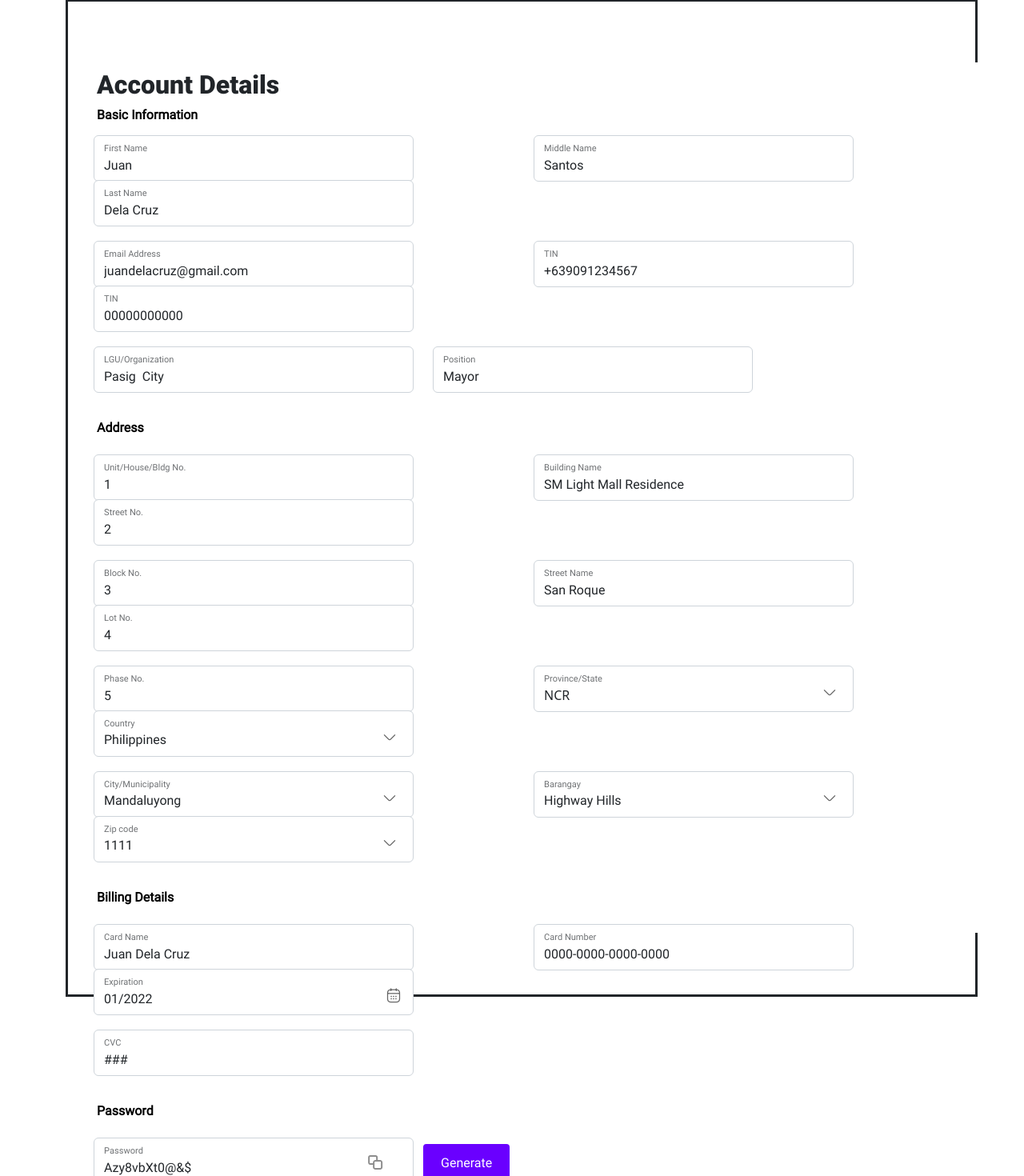
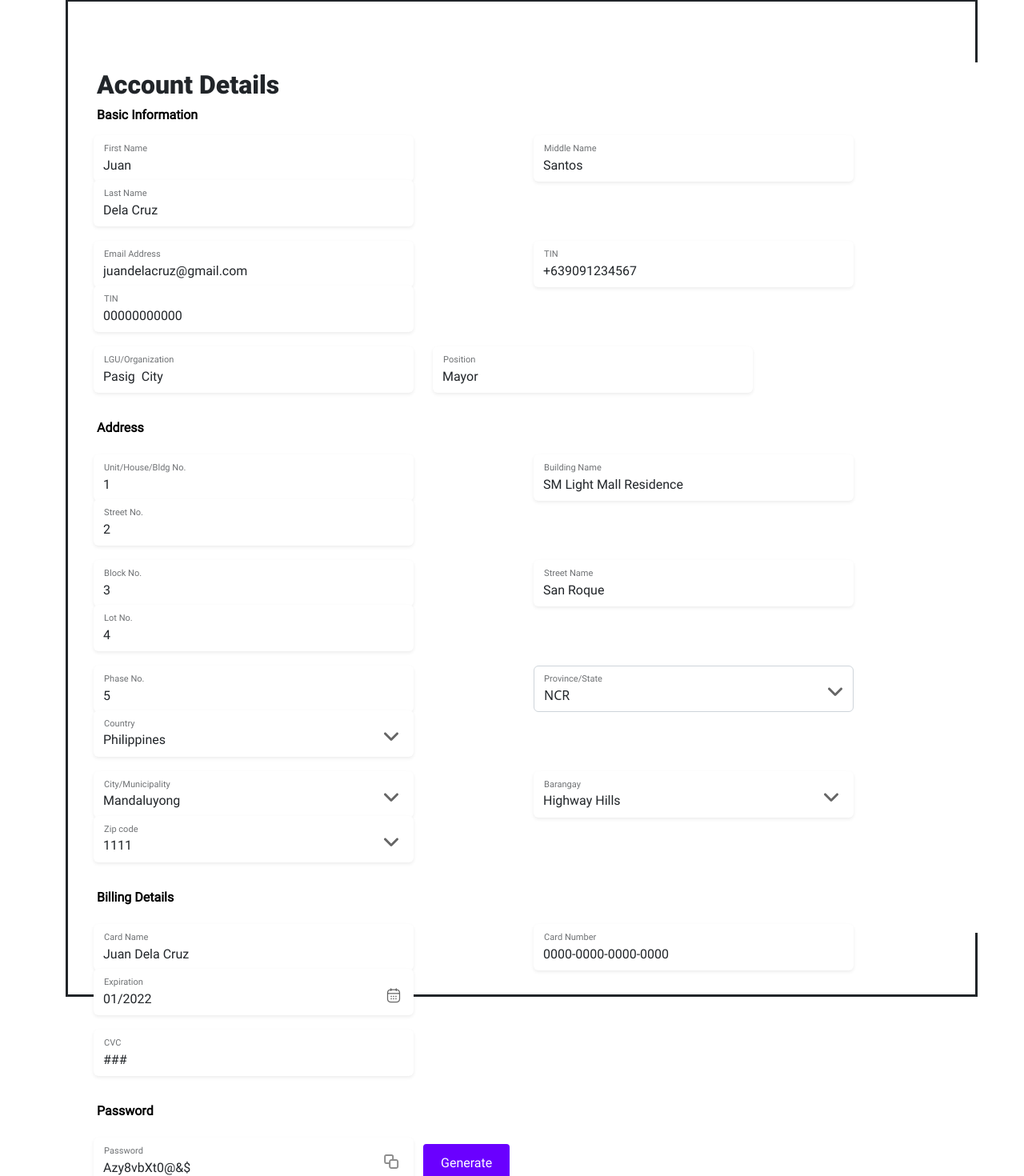
Before and after one commit to integratr-azamora/integratrGov-license-management, a Vue app: page /addaccount in a window 1280 px wide. Shown: the part 125-1595 px from the top of the page at 80% size. Built offline with nearby package versions, Linux system fonts and the light colour scheme.

Commit message:
Vanessa Updatess

```diff
--- a/src/assets/css/licensekey-issue.css
+++ b/src/assets/css/licensekey-issue.css
@@ -41,7 +41,7 @@
     margin-top: 20px;
 }
 
-/* .form-control {
+.form-control {
     display: block;
     width: 100%;
     padding: 0.375rem 0.75rem;
@@ -54,7 +54,7 @@
     -moz-appearance: none;
     appearance: none;
     border-radius: 0.375rem;
-  } */
+  }
 
 .license-header{
     font-family: 'Roboto-black', sans-serif;
--- a/src/components/AddAccount.vue
+++ b/src/components/AddAccount.vue
@@ -9,9 +9,9 @@
             <div class="container">
                <div class="row align-items-start">
                   <div class="col">
-                     <div class="input-group size-inputbox ">
+                     <div class="input-group size-inputbox">
                         <form class="form-floating">
-                           <input type="text" class="default-label form-control" id="information" placeholder="labelfield" value="Juan" >
+                           <input type="text" class="default-label form-control inputbox-font shadow-sm border-color-none" id="information" placeholder="labelfield" value="Juan" >
                            <label for="information" class="info">First Name</label>
                         </form>
                      </div>
@@ -19,7 +19,7 @@
                   <div class="col">
                      <div class="input-group size-inputbox ">
                         <form class="form-floating">
-                           <input type="text" class="default-label form-control" id="label" placeholder="labelfield" value="Santos" >
+                           <input type="text" class="default-label form-control inputbox-font shadow-sm border-color-none" id="label" placeholder="labelfield" value="Santos" >
                            <label for="information" class="info">Middle Name</label>
                         </form>
                      </div>
@@ -27,7 +27,7 @@
                   <div class="col">
                      <div class="input-group size-inputbox ">
                         <form class="form-floating">
-                           <input type="text" class="default-label form-control" id="information" placeholder="labelfield" value="Dela Cruz" >
+                           <input type="text" class="default-label form-control inputbox-font shadow-sm border-color-none" id="information" placeholder="labelfield" value="Dela Cruz" >
                            <label for="information" class="info">Last Name</label>
                         </form>
                      </div>
@@ -41,7 +41,7 @@
                   <div class="col">
                      <div class="input-group size-inputbox ">
                         <form class="form-floating">
-                           <input type="text" class="default-label form-control" id="information" placeholder="labelfield" value="juandelacruz@gmail.com" >
+                           <input type="text" class="default-label form-control inputbox-font shadow-sm border-color-none" id="information" placeholder="labelfield" value="juandelacruz@gmail.com" >
                            <label for="information" class="info">Email Address</label>
                         </form>
                      </div>
@@ -49,7 +49,7 @@
                   <div class="col">
                      <div class="input-group size-inputbox ">
                         <form class="form-floating">
-                           <input type="text" class="default-label form-control" id="information" placeholder="labelfield" value="+639091234567" >
+                           <input type="text" class="default-label form-control inputbox-font shadow-sm border-color-none" id="information" placeholder="labelfield" value="+639091234567" >
                            <label for="information" class="info">TIN</label>
                         </form>
                      </div>
@@ -57,7 +57,7 @@
                   <div class="col">
                      <div class="input-group size-inputbox ">
                         <form class="form-floating">
-                           <input type="text" class="default-label form-control" id="information" placeholder="labelfield" value="00000000000" >
+                           <input type="text" class="default-label form-control inputbox-font shadow-sm border-color-none" id="information" placeholder="labelfield" value="00000000000" >
                            <label for="information" class="info">TIN</label>
                         </form>
                      </div>
@@ -71,7 +71,7 @@
                   <div class="col">
                      <div class="input-group size-inputbox ">
                         <form class="form-floating">
-                           <input type="text" class="default-label form-control" id="information" placeholder="labelfield" value="Pasig  City" >
+                           <input type="text" class="default-label form-control inputbox-font shadow-sm border-color-none" id="information" placeholder="labelfield" value="Pasig  City" >
                            <label for="information" class="info">LGU/Organization</label>
                         </form>
                      </div>
@@ -79,7 +79,7 @@
                   <div class="col">
                      <div class="input-group size-inputbox ">
                         <form class="form-floating">
-                           <input type="text" class="default-label form-control" id="information" placeholder="labelfield" value="Mayor" >
+                           <input type="text" class="default-label form-control inputbox-font shadow-sm border-color-none" id="information" placeholder="labelfield" value="Mayor" >
                            <label for="information" class="info">Position</label>
                         </form>
                      </div>
@@ -94,7 +94,7 @@
                   <div class="col">
                      <div class="input-group size-inputbox ">
                         <form class="form-floating">
-                           <input type="text" class="default-label form-control" id="information" placeholder="labelfield" value="1" >
+                           <input type="text" class="default-label form-control inputbox-font shadow-sm border-color-none" id="information" placeholder="labelfield" value="1" >
                            <label for="information" class="info">Unit/House/Bldg No.</label>
                         </form>
                      </div>
@@ -102,7 +102,7 @@
                   <div class="col">
                      <div class="input-group size-inputbox ">
                         <form class="form-floating">
-                           <input type="text" class="default-label form-control" id="information" placeholder="labelfield" value="SM Light Mall Residence" >
+                           <input type="text" class="default-label form-control inputbox-font shadow-sm border-color-none" id="information" placeholder="labelfield" value="SM Light Mall Residence" >
                            <label for="information" class="info">Building Name</label>
                         </form>
                      </div>
@@ -110,7 +110,7 @@
                   <div class="col">
                      <div class="input-group size-inputbox ">
                         <form class="form-floating">
-                           <input type="text" class="default-label form-control" id="information" placeholder="labelfield" value="2" >
+                           <input type="text" class="default-label form-control inputbox-font shadow-sm border-color-none" id="information" placeholder="labelfield" value="2" >
                            <label for="information" class="info">Street No.</label>
                         </form>
                      </div>
@@ -124,7 +124,7 @@
                   <div class="col">
                      <div class="input-group size-inputbox ">
                         <form class="form-floating">
-                           <input type="text" class="default-label form-control" id="information" placeholder="labelfield" value="3" >
+                           <input type="text" class="default-label form-control inputbox-font shadow-sm border-color-none" id="information" placeholder="labelfield" value="3" >
                            <label for="information" class="info">Block No.</label>
                         </form>
                      </div>
@@ -132,7 +132,7 @@
                   <div class="col">
                      <div class="input-group size-inputbox ">
                         <form class="form-floating">
-                           <input type="text" class="default-label form-control" id="information" placeholder="labelfield" value="San Roque" >
+                           <input type="text" class="default-label form-control inputbox-font shadow-sm border-color-none" id="information" placeholder="labelfield" value="San Roque" >
                            <label for="information" class="info">Street Name</label>
                         </form>
                      </div>
@@ -140,7 +140,7 @@
                   <div class="col">
                      <div class="input-group size-inputbox ">
                         <form class="form-floating">
-                           <input type="text" class="default-label form-control" id="information" placeholder="labelfield" value="4" >
+                           <input type="text" class="default-label form-control inputbox-font shadow-sm border-color-none" id="information" placeholder="labelfield" value="4" >
                            <label for="information" class="info">Lot No.</label>
                         </form>
                      </div>
@@ -154,7 +154,7 @@
                   <div class="col">
                      <div class="input-group size-inputbox ">
                         <form class="form-floating">
-                           <input type="text" class="default-label form-control" id="information" placeholder="labelfield" value="5" >
+                           <input type="text" class="default-label form-control inputbox-font shadow-sm border-color-none" id="information" placeholder="labelfield" value="5" >
                            <label for="information" class="info">Phase No.</label>
                         </form>
                      </div>
@@ -166,18 +166,18 @@
                               <option selected>NCR</option>
                            </select>
                            <label for="floatingSelect" class="info">Province/State</label>
-                           <i class="add-icon gray isax isax-arrow-down-1" style="position:absolute;left:360px; bottom: 15px;"></i>
+                           <fa class="arrow-icon margin-top-left gray" icon="angle-down" style="position:absolute;left:350px; bottom: 14px;"/>
                         </form>
                      </div>
                   </div>
                   <div class="col">
                      <div class="input-group size-inputbox ">
                         <form class="form-floating">
-                           <select class="default-label form-control" id="floatingSelect" aria-label="Floating select">
+                           <select class="default-label form-control inputbox-font shadow-sm border-color-none" id="floatingSelect" aria-label="Floating select">
                               <option selected>Philippines</option>
                            </select>
                            <label for="floatingSelect" class="info">Country</label>
-                           <i class="add-icon gray isax isax-arrow-down-1" style="position:absolute;left:360px; bottom: 15px;"></i>
+                           <fa class="arrow-icon margin-top-left gray" icon="angle-down" style="position:absolute;left:345px; bottom: 14px;"/>
                         </form>
                      </div>
                   </div>
@@ -190,33 +190,33 @@
                   <div class="col">
                      <div class="input-group size-inputbox ">
                         <form class="form-floating">
-                           <select class="default-label form-control" id="floatingSelect" aria-label="Floating select">
+                           <select class="default-label form-control inputbox-font shadow-sm border-color-none" id="floatingSelect" aria-label="Floating select">
                               <option selected>Mandaluyong</option>
                            </select>
                            <label for="floatingSelect" class="info">City/Municipality</label>
-                           <i class="add-icon gray isax isax-arrow-down-1" style="position:absolute;left:360px; bottom: 15px;"></i>
+                           <fa class="arrow-icon margin-top-left gray" icon="angle-down" style="position:absolute;left:345px; bottom: 14px;"/>
                         </form>
                      </div>
                   </div>
                   <div class="col">
                      <div class="input-group size-inputbox ">
                         <form class="form-floating">
-                           <select class="default-label form-control" id="floatingSelect" aria-label="Floating select">
+                           <select class="default-label form-control inputbox-font shadow-sm border-color-none" id="floatingSelect" aria-label="Floating select">
                               <option selected>Highway Hills</option>
                            </select>
                            <label for="floatingSelect" class="info">Barangay</label>
-                           <i class="add-icon gray isax isax-arrow-down-1" style="position:absolute;left:360px; bottom: 15px;"></i>
+                           <fa class="arrow-icon margin-top-left gray" icon="angle-down" style="position:absolute;left:345px; bottom: 14px;"/>
                         </form>
                      </div>
                   </div>
                   <div class="col">
                      <div class="input-group size-inputbox ">
                         <form class="form-floating">
-                           <select class="default-label form-control" id="floatingSelect" aria-label="Floating select">
+                           <select class="default-label form-control inputbox-font shadow-sm border-color-none" id="floatingSelect" aria-label="Floating select">
                               <option selected>1111</option>
                            </select>
                            <label for="floatingSelect" class="info">Zip code</label>
-                           <i class="add-icon gray isax isax-arrow-down-1" style="position:absolute;left:360px; bottom: 15px;"></i>
+                           <fa class="arrow-icon margin-top-left gray" icon="angle-down" style="position:absolute;left:345px; bottom: 14px;"/>
                         </form>
                      </div>
                   </div>
@@ -230,7 +230,7 @@
                   <div class="col">
                      <div class="input-group size-inputbox ">
                         <form class="form-floating">
-                           <input type="text" class="default-label form-control" id="information" placeholder="labelfield" value="Juan Dela Cruz" >
+                           <input type="text" class="default-label form-control inputbox-font shadow-sm border-color-none" id="information" placeholder="labelfield" value="Juan Dela Cruz" >
                            <label for="information" class="info">Card Name</label>
                         </form>
                      </div>
@@ -238,7 +238,7 @@
                   <div class="col">
                      <div class="input-group size-inputbox ">
                         <form class="form-floating">
-                           <input type="text" class="default-label form-control" id="information" placeholder="labelfield" value="0000-0000-0000-0000" >
+                           <input type="text" class="default-label form-control inputbox-font shadow-sm border-color-none" id="information" placeholder="labelfield" value="0000-0000-0000-0000" >
                            <label for="information" class="info">Card Number</label>
                         </form>
                      </div>
@@ -246,7 +246,7 @@
                   <div class="col">
                      <div class="input-group size-inputbox ">
                         <form class="form-floating">
-                           <input type="text" class="default-label form-control" id="information" placeholder="labelfield" value="01/2022" >
+                           <input type="text" class="default-label form-control inputbox-font shadow-sm border-color-none" id="information" placeholder="labelfield" value="01/2022" >
                            <label for="information" class="info">Expiration</label>
                            <i class="add-icon gray isax isax-calendar-1"></i>
                         </form>
@@ -262,7 +262,7 @@
                   <div class="col">
                      <div class="input-group size-inputbox ">
                         <form class="form-floating">
-                           <input type="text" class="default-label form-control" id="information" placeholder="labelfield" value="###" >
+                           <input type="text" class="default-label form-control inputbox-font shadow-sm border-color-none" id="information" placeholder="labelfield" value="###" >
                            <label for="information" class="info">CVC</label>
                         </form>
                      </div>
@@ -277,9 +277,9 @@
                   <div class="col">
                      <div class="input-group size-inputbox ">
                         <form class="form-floating">
-                           <input type="text" class="default-label form-control" id="information" placeholder="labelfield" value="Azy8vbXt0@&$" >
+                           <input type="text" class="default-label form-control inputbox-font shadow-sm border-color-none" id="information" placeholder="labelfield" value="Azy8vbXt0@&$" >
                            <label for="information" class="info">Password</label>
-                           <img src="../assets/icon/copy.svg" class="icon-size" alt="copy" style="position:absolute;left:340px; bottom: 15px;">
+                           <img src="../assets/icon/copy.svg" class="icon-size" alt="copy" style="position:absolute;left:360px; bottom: 16px;">
                         </form>
                      </div>
                   </div>
--- a/src/components/Licensekey-Issue.vue
+++ b/src/components/Licensekey-Issue.vue
@@ -15,6 +15,7 @@
             <option selected>Business Permit and License</option>
          </select>
          <label for="floatingSelect" class="info">Module</label>
+         <fa class="arrow-icon margin-top-left gray" icon="angle-down" style="position:absolute;left:855px; bottom: 18px;"/>
       </div>
       <!-- 2nd -->
       <div class="form-floating">
@@ -22,6 +23,7 @@
             <option selected>1.0</option>
          </select>
          <label for="floatingSelect" class="info">Version</label>
+         <fa class="arrow-icon margin-top-left gray" icon="angle-down" style="position:absolute;left:855px; bottom: 18px;"/>
       </div>
       <!-- 3rd -->
       <div class="form-floating">
@@ -29,6 +31,7 @@
             <option selected>n/a</option>
          </select>
          <label for="floatingSelect" class="info">Grace Period</label>
+         <fa class="arrow-icon margin-top-left gray" icon="angle-down" style="position:absolute;left:855px; bottom: 18px;"/>
       </div>
       <!-- 4th -->
       <div class="form-floating">
@@ -36,6 +39,7 @@
             <option selected>1.0</option>
          </select>
          <label for="floatingSelect" class="info">Version</label>
+         <fa class="arrow-icon margin-top-left gray" icon="angle-down" style="position:absolute;left:855px; bottom: 18px;"/>
       </div>
       <!-- 5th -->
       <div class="form-floating">
@@ -43,6 +47,7 @@
             <option selected>40 years</option>
          </select>
          <label for="floatingSelect" class="info">Validity</label>
+         <fa class="arrow-icon margin-top-left gray" icon="angle-down" style="position:absolute;left:855px; bottom: 18px;"/>
       </div>
       <!-- 6th -->
       <div class="form-floating">
@@ -50,6 +55,7 @@
             <option selected>100</option>
          </select>
          <label for="floatingSelect" class="info">Number of License</label>
+         <fa class="arrow-icon margin-top-left gray" icon="angle-down" style="position:absolute;left:855px; bottom: 18px;"/>
       </div>
       <div class="modal-footer mt-3">
          <button class="button-default bg-white border-color-none color-indigo me-0">Cancel</button>
@@ -74,6 +80,7 @@
             <option selected>Business Permit and License</option>
          </select>
          <label for="floatingSelect" class="info">LGU/Organization</label>
+         <fa class="arrow-icon margin-top-left gray" icon="angle-down" style="position:absolute;left:855px; bottom: 18px;"/>
       </div>
       <!-- 2nd -->
       <div class="form-floating">
@@ -81,6 +88,7 @@
             <option selected>Juan Dela Cruz</option>
          </select>
          <label for="floatingSelect" class="info">Client</label>
+         <fa class="arrow-icon margin-top-left gray" icon="angle-down" style="position:absolute;left:855px; bottom: 18px;"/>
       </div>
       <!-- 3rd -->
       <div class="form-floating ">
@@ -88,6 +96,7 @@
             <option class="bg-dimgray" selected >juandelacruz@gmail.com</option>
          </select>
          <label for="floatingSelect" class="info">Email Address</label>
+         <fa class="arrow-icon margin-top-left gray" icon="angle-down" style="position:absolute;left:855px; bottom: 18px;"/>
       </div>
       <div class="modal-footer text-center justify-content mt-3">
          <button class="button-default bg-white border-color-none color-indigo me-0">Cancel</button>
```
